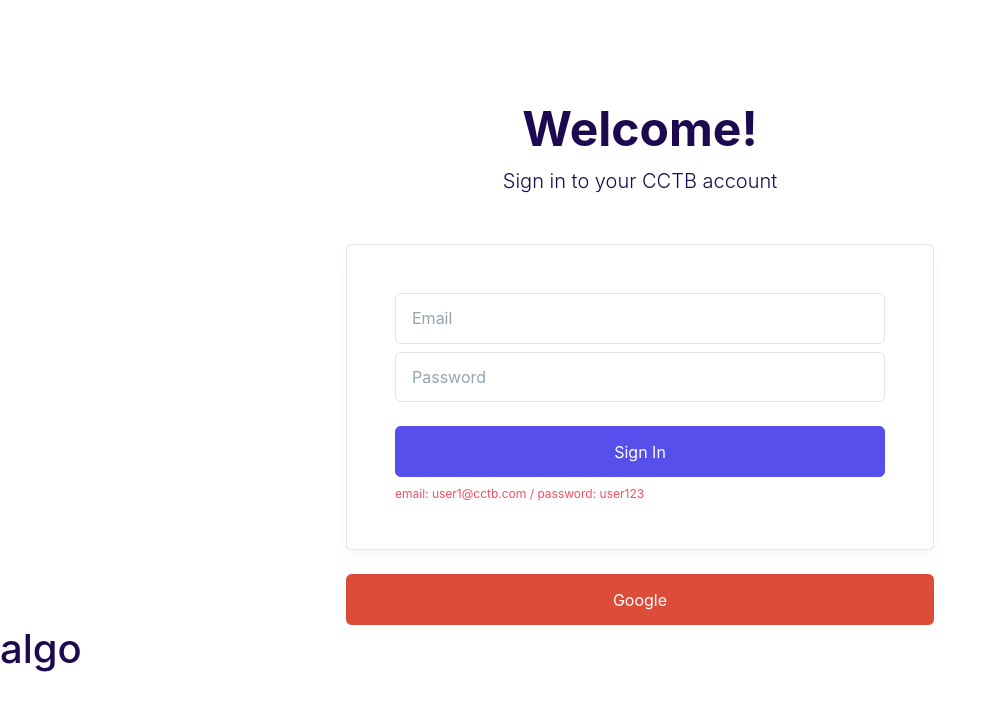
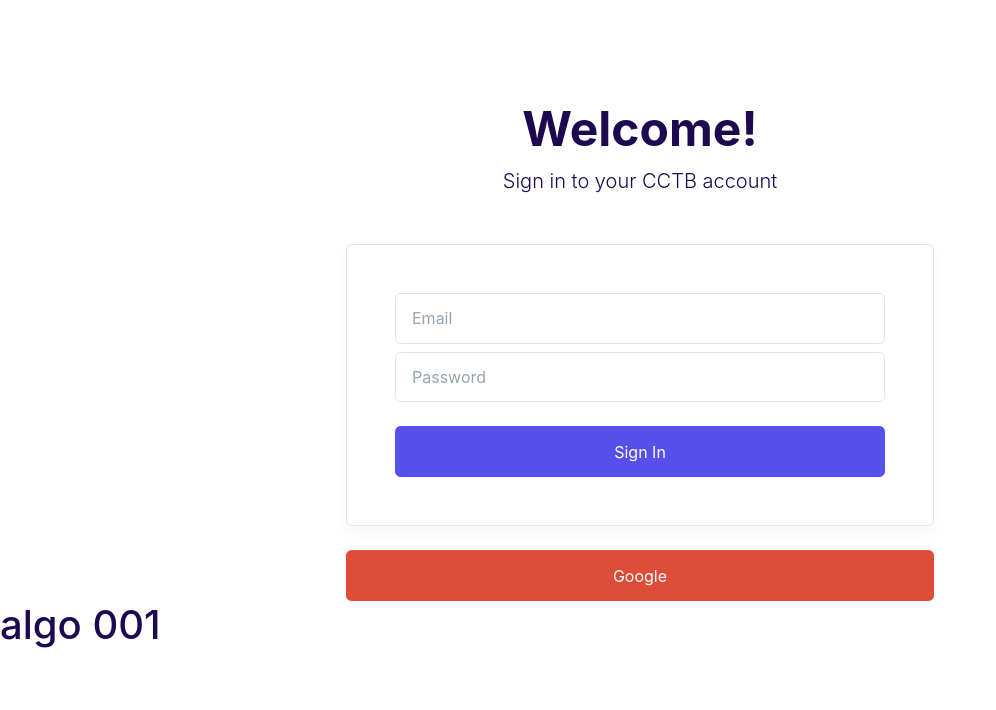
Before and after one commit to bryanmjun24/CCTB_WD_A_004, a plain HTML site: page FilesAssignment004/index.html in a window 1280 px wide. Shown: the whole page, without its empty margins (0-996 px from the left). Drawn offline with nearby package versions, Linux system fonts and the light colour scheme; no server answers.

```diff
--- a/FilesAssignment004/index.html
+++ b/FilesAssignment004/index.html
@@ -39,7 +39,7 @@
                     <div class="col-12 col-md-12 mt-4">
                         <button id="sign-in-2" type="button" class="btn btn-primary w-100">Sign In</button>
                 </form>
-                <sub class="text-danger">email: user1@cctb.com / password: user123</sub>
+                <!-- <sub class="text-danger">email: user1@cctb.com / password: user123</sub> -->
             </div>
             <!-- End Form -->
 
@@ -52,7 +52,7 @@
         </div>
     </div>
     <h1>
-        algo
+        algo 001
     </h1>
 </body>
 
```
